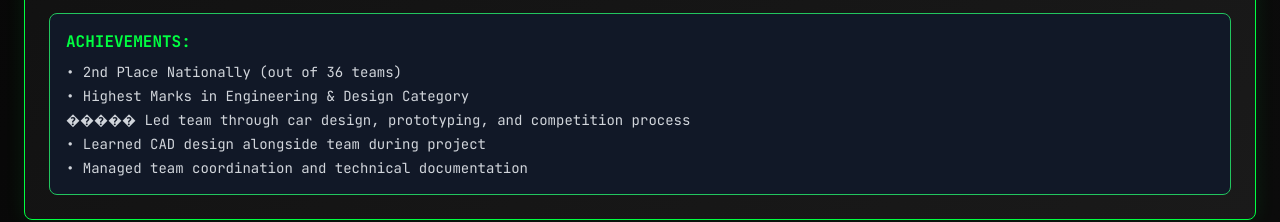
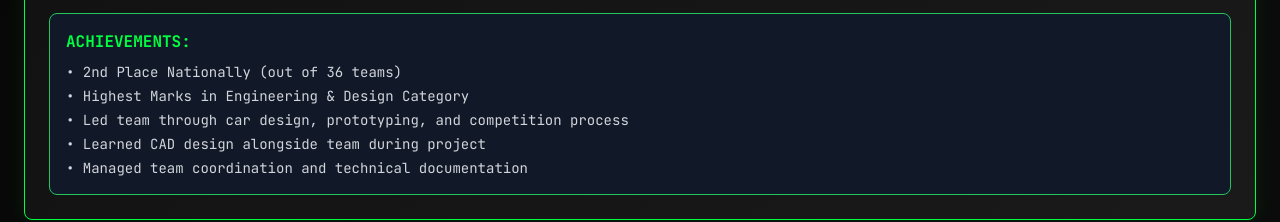
Before and after one commit to bedobeeeee/portfolio, a plain HTML site: page index.html in a window 1280 px wide. Shown: the part 3014-3236 px from the top of the page. Drawn offline with nearby package versions, Linux system fonts and the light colour scheme.

Commit message:
Update index.html

```diff
--- a/index.html
+++ b/index.html
@@ -535,7 +535,7 @@
        <ul class="space-y-1 text-gray-300 mono-font text-sm">
         <li>• 2nd Place Nationally (out of 36 teams)</li>
         <li>• Highest Marks in Engineering &amp; Design Category</li>
-        <li>����� Led team through car design, prototyping, and competition process</li>
+        <li>• Led team through car design, prototyping, and competition process</li>
         <li>• Learned CAD design alongside team during project</li>
         <li>• Managed team coordination and technical documentation</li>
        </ul>
```
